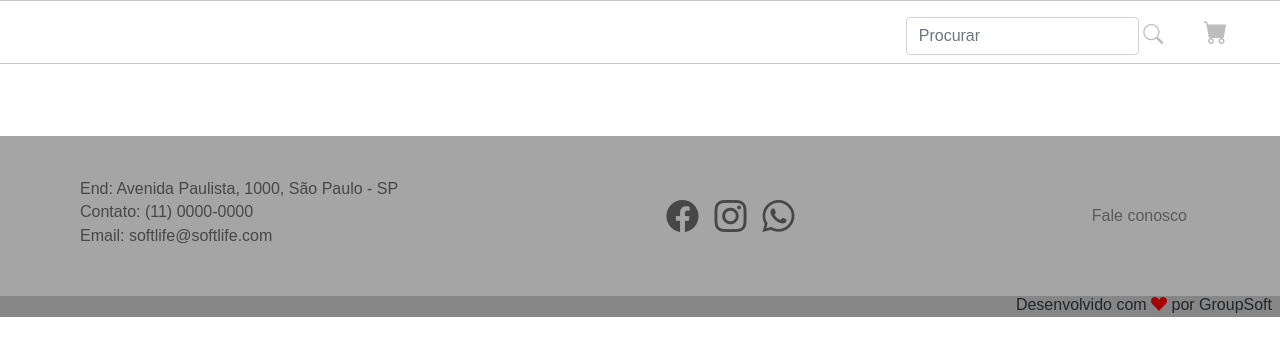
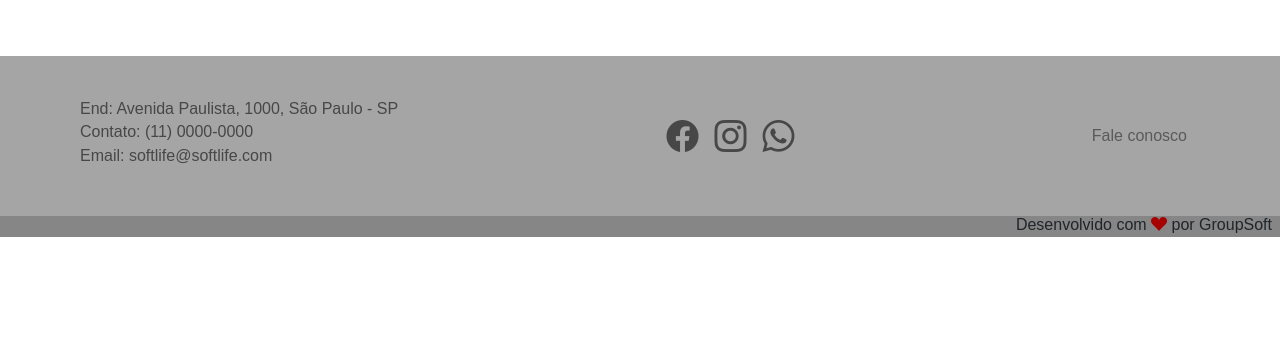
Before and after one commit to Oficina-Projeto-de-Empresas/SoftLife, a Flask app: page /produtos/ in a window 1280 px wide. Shown: the part 68-424 px from the top of the page. Run offline with Flask 2, Linux system fonts and the light colour scheme; data that the repository does not hold is empty; some libraries are stand-ins or nearby versions.

Commit message:
Reformulado tela de produtos

```diff
--- a/SoftLife/templates/products.html
+++ b/SoftLife/templates/products.html
@@ -1,20 +1,5 @@
 {% extends "base.html" %}
 {% block app_content %}
-<div class="row d-flex justify-content-end">
-    <hr>
-    <div class="procurar col-6 col-md-4 d-flex flex-grow-3 justify-content-evenly align-items-baseline">
-        <div>
-            <form>
-                <label class="form-label">
-                    <input type="search" class="form-control" placeholder="Procurar">
-                </label>
-                <a href="#"><i class="icon-prod fs-5 bi-search"></i></a>
-            </form>
-        </div>
-        <a href="#"><i class="icon-prod fs-4 bi bi-cart-fill"></i></a>
-    </div>
-    <hr>
-</div>
 <section class="section-feed">
     <div class="container container-feed">
         <div class="card-group"style="width: 73rem;">
@@ -25,8 +10,13 @@
                     <div class="card-body">
                         <h5 class="card-title"style="width: 13rem; height:55px">{{ product.name }}</h5>
                         <h5 class="card-price" style="width: 10rem; height: 30px">{{ product.price }}</h5>
-                        <a href="#AdicionarCarrinho" class="btn btn-success cart-button"><i class="bi bi-cart-plus"></i></a>
+                        {% if current_user.is_anonymous %}
+                        <a href="{{ url_for('Produtos.products_id', id=product.id) }}" class="btn btn-primary"style="width: 13rem; height: 2.4rem"><i class="bi bi-eye"></i></a>
+                        {% else %}
+                        <a href="{{ url_for('Produtos.add_cart', id=product.id, user_id=current_user.id) }}" class="btn btn-success cart-button"><i class="bi bi-cart-plus"></i></a>
                         <a href="{{ url_for('Produtos.products_id', id=product.id) }}" class="btn btn-primary"style="width: 6rem; height: 2.4rem"><i class="bi bi-eye"></i></a>
+                        {% endif %}
+
                     </div>
                 </div>
                 {% endfor %}
```
